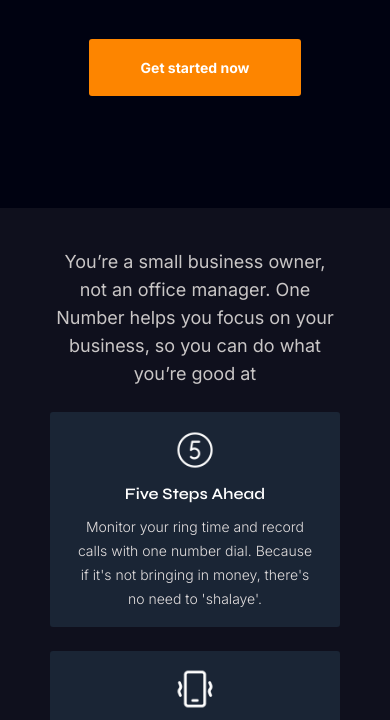
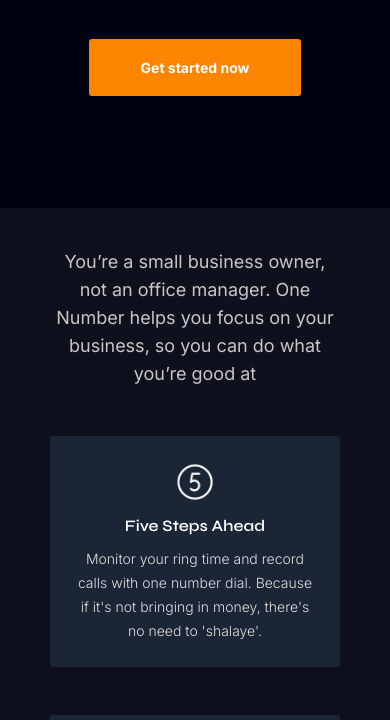
Before and after one commit to Yousuf001-ux/one-number, a plain HTML site: page index.html in a window 390 px wide. Shown: the part 305-1025 px from the top of the page. Drawn offline with Linux system fonts and the light colour scheme.

Commit message:
Add files via upload

```diff
--- a/styles.css
+++ b/styles.css
@@ -500,7 +500,7 @@
     }
 
     .benefits {
-        row-gap: 24px;
+        row-gap: 48px;
         padding: 40px 50px;
     }
 
@@ -515,7 +515,7 @@
 
     .benefits > div {
         grid-column: span 12;
-        padding: 16px 22px;
+        padding: 24px 24px;
         border-radius: 3px;
     }
 
```
